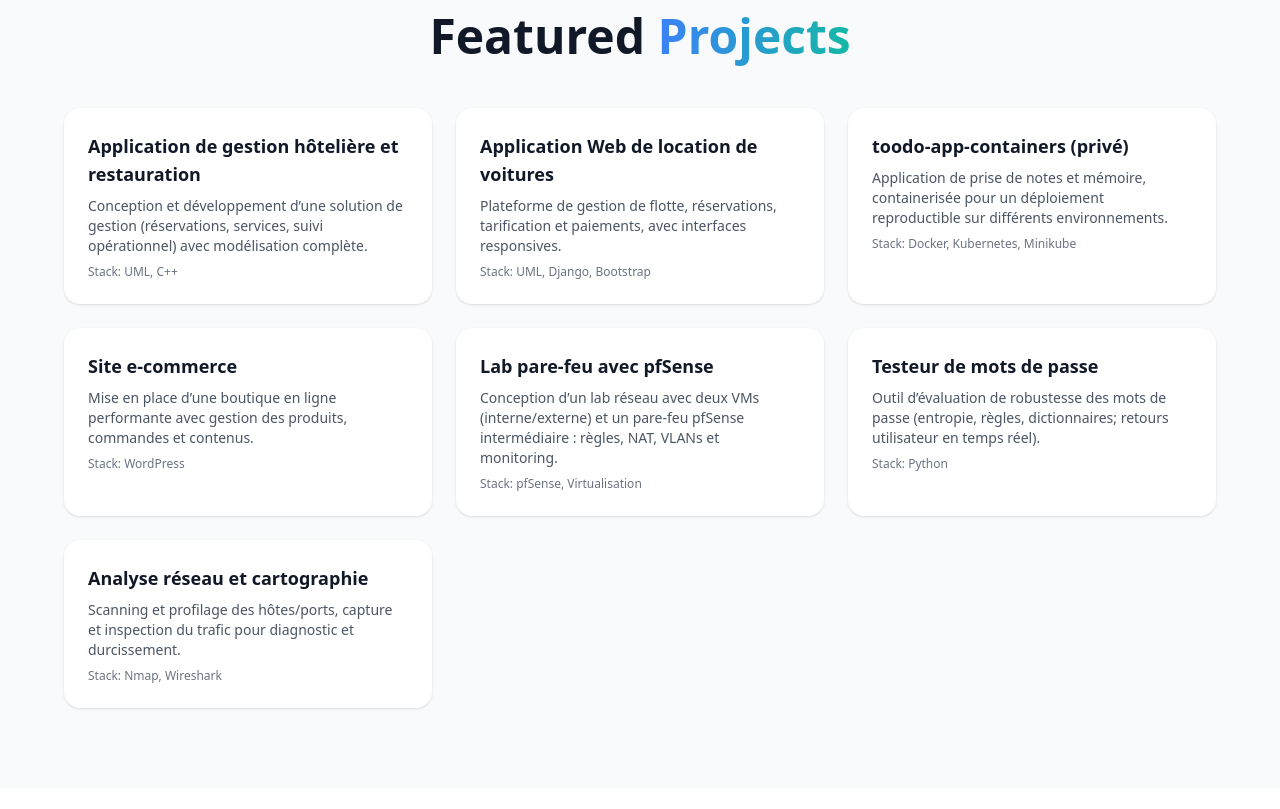
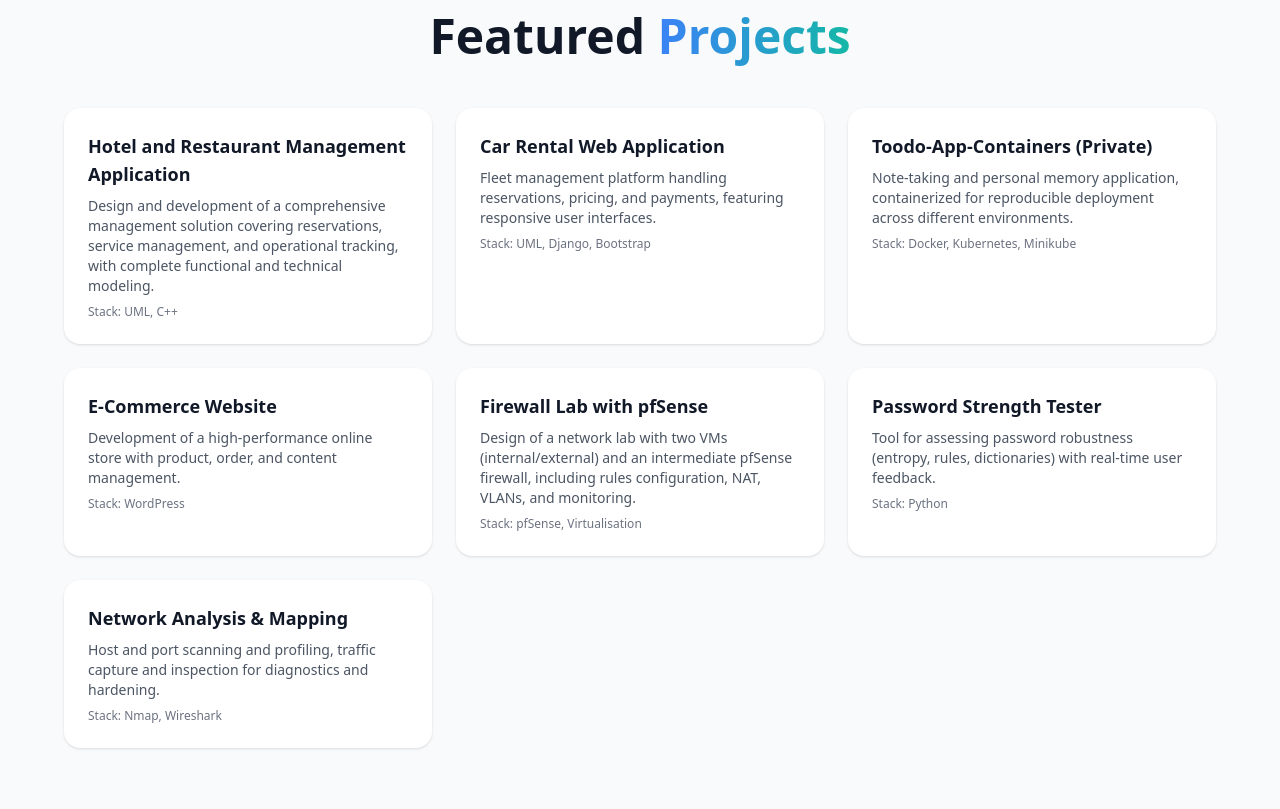
Before and after one commit to ay25gamer/Portfolio-Ayoub-main, a website: page index.html in a window 1280 px wide. Shown: the part 4191-5000 px from the top of the page. Drawn offline with nearby package versions, Linux system fonts and the light colour scheme.

Commit message:
Update index.html

```diff
--- a/index.html
+++ b/index.html
@@ -201,50 +201,50 @@
         <div class="grid md:grid-cols-2 lg:grid-cols-3 gap-6">
           <!-- Hospitality Management Application -->
           <div class="p-6 rounded-2xl bg-white dark:bg-gray-800 shadow hover:shadow-2xl transition">
-            <h3 class="text-lg font-bold mb-2 dark:text-white">Application de gestion hôtelière et restauration</h3>
-            <p class="text-sm text-gray-600 dark:text-gray-400">Conception et développement d’une solution de gestion (réservations, services, suivi opérationnel) avec modélisation complète.</p>
+            <h3 class="text-lg font-bold mb-2 dark:text-white">Hotel and Restaurant Management Application</h3>
+            <p class="text-sm text-gray-600 dark:text-gray-400">Design and development of a comprehensive management solution covering reservations, service management, and operational tracking, with complete functional and technical modeling.</p>
             <p class="mt-2 text-xs text-gray-500 dark:text-gray-400">Stack: UML, C++</p>
           </div>
 
           <!-- Car Rental Web App -->
           <div class="p-6 rounded-2xl bg-white dark:bg-gray-800 shadow hover:shadow-2xl transition">
-            <h3 class="text-lg font-bold mb-2 dark:text-white">Application Web de location de voitures</h3>
-            <p class="text-sm text-gray-600 dark:text-gray-400">Plateforme de gestion de flotte, réservations, tarification et paiements, avec interfaces responsives.</p>
+            <h3 class="text-lg font-bold mb-2 dark:text-white">Car Rental Web Application</h3>
+            <p class="text-sm text-gray-600 dark:text-gray-400">Fleet management platform handling reservations, pricing, and payments, featuring responsive user interfaces.</p>
             <p class="mt-2 text-xs text-gray-500 dark:text-gray-400">Stack: UML, Django, Bootstrap</p>
           </div>
 
           <!-- Notes app - containers -->
           <div class="p-6 rounded-2xl bg-white dark:bg-gray-800 shadow hover:shadow-2xl transition">
-            <h3 class="text-lg font-bold mb-2 dark:text-white">toodo‑app‑containers (privé)</h3>
-            <p class="text-sm text-gray-600 dark:text-gray-400">Application de prise de notes et mémoire, containerisée pour un déploiement reproductible sur différents environnements.</p>
+            <h3 class="text-lg font-bold mb-2 dark:text-white">Toodo-App-Containers (Private)</h3>
+            <p class="text-sm text-gray-600 dark:text-gray-400">Note-taking and personal memory application, containerized for reproducible deployment across different environments.</p>
             <p class="mt-2 text-xs text-gray-500 dark:text-gray-400">Stack: Docker, Kubernetes, Minikube</p>
           </div>
 
           <!-- E‑commerce site -->
           <div class="p-6 rounded-2xl bg-white dark:bg-gray-800 shadow hover:shadow-2xl transition">
-            <h3 class="text-lg font-bold mb-2 dark:text-white">Site e‑commerce</h3>
-            <p class="text-sm text-gray-600 dark:text-gray-400">Mise en place d’une boutique en ligne performante avec gestion des produits, commandes et contenus.</p>
+            <h3 class="text-lg font-bold mb-2 dark:text-white">E‑Commerce Website</h3>
+            <p class="text-sm text-gray-600 dark:text-gray-400">Development of a high-performance online store with product, order, and content management.</p>
             <p class="mt-2 text-xs text-gray-500 dark:text-gray-400">Stack: WordPress</p>
           </div>
 
           <!-- pfSense firewall lab -->
           <div class="p-6 rounded-2xl bg-white dark:bg-gray-800 shadow hover:shadow-2xl transition">
-            <h3 class="text-lg font-bold mb-2 dark:text-white">Lab pare‑feu avec pfSense</h3>
-            <p class="text-sm text-gray-600 dark:text-gray-400">Conception d’un lab réseau avec deux VMs (interne/externe) et un pare‑feu pfSense intermédiaire : règles, NAT, VLANs et monitoring.</p>
+            <h3 class="text-lg font-bold mb-2 dark:text-white">Firewall Lab with pfSense</h3>
+            <p class="text-sm text-gray-600 dark:text-gray-400">Design of a network lab with two VMs (internal/external) and an intermediate pfSense firewall, including rules configuration, NAT, VLANs, and monitoring.</p>
             <p class="mt-2 text-xs text-gray-500 dark:text-gray-400">Stack: pfSense, Virtualisation</p>
           </div>
 
           <!-- Password strength tester -->
           <div class="p-6 rounded-2xl bg-white dark:bg-gray-800 shadow hover:shadow-2xl transition">
-            <h3 class="text-lg font-bold mb-2 dark:text-white">Testeur de mots de passe</h3>
-            <p class="text-sm text-gray-600 dark:text-gray-400">Outil d’évaluation de robustesse des mots de passe (entropie, règles, dictionnaires; retours utilisateur en temps réel).</p>
+            <h3 class="text-lg font-bold mb-2 dark:text-white">Password Strength Tester</h3>
+            <p class="text-sm text-gray-600 dark:text-gray-400">Tool for assessing password robustness (entropy, rules, dictionaries) with real-time user feedback.</p>
             <p class="mt-2 text-xs text-gray-500 dark:text-gray-400">Stack: Python</p>
           </div>
 
           <!-- Network analysis -->
           <div class="p-6 rounded-2xl bg-white dark:bg-gray-800 shadow hover:shadow-2xl transition">
-            <h3 class="text-lg font-bold mb-2 dark:text-white">Analyse réseau et cartographie</h3>
-            <p class="text-sm text-gray-600 dark:text-gray-400">Scanning et profilage des hôtes/ports, capture et inspection du trafic pour diagnostic et durcissement.</p>
+            <h3 class="text-lg font-bold mb-2 dark:text-white">Network Analysis & Mapping</h3>
+            <p class="text-sm text-gray-600 dark:text-gray-400">Host and port scanning and profiling, traffic capture and inspection for diagnostics and hardening.</p>
             <p class="mt-2 text-xs text-gray-500 dark:text-gray-400">Stack: Nmap, Wireshark</p>
           </div>
         </div>
@@ -547,7 +547,7 @@
         <div class="space-y-6">
           <!-- Cnexia -->
           <div class="p-6 rounded-2xl bg-white dark:bg-gray-800 shadow">
-            <h3 class="text-xl font-bold dark:text-white">Chargé de la clientèle bilingue (Français / Anglais) — <span class="gradient-text">Cnexia</span></h3>
+            <h3 class="text-xl font-bold dark:text-white">Bilingual Client Support Specialist (French / English) — <span class="gradient-text">Cnexia</span></h3>
             <p class="text-sm text-gray-600 dark:text-gray-400">Département Prépayement PC Mobile & No Name Mobile — <strong>01/07/2025</strong></p>
             <ul class="mt-3 list-disc pl-5 space-y-1 text-sm text-gray-700 dark:text-gray-300">
               <li>Support et accompagnement des clients (français et anglais).</li>
```
